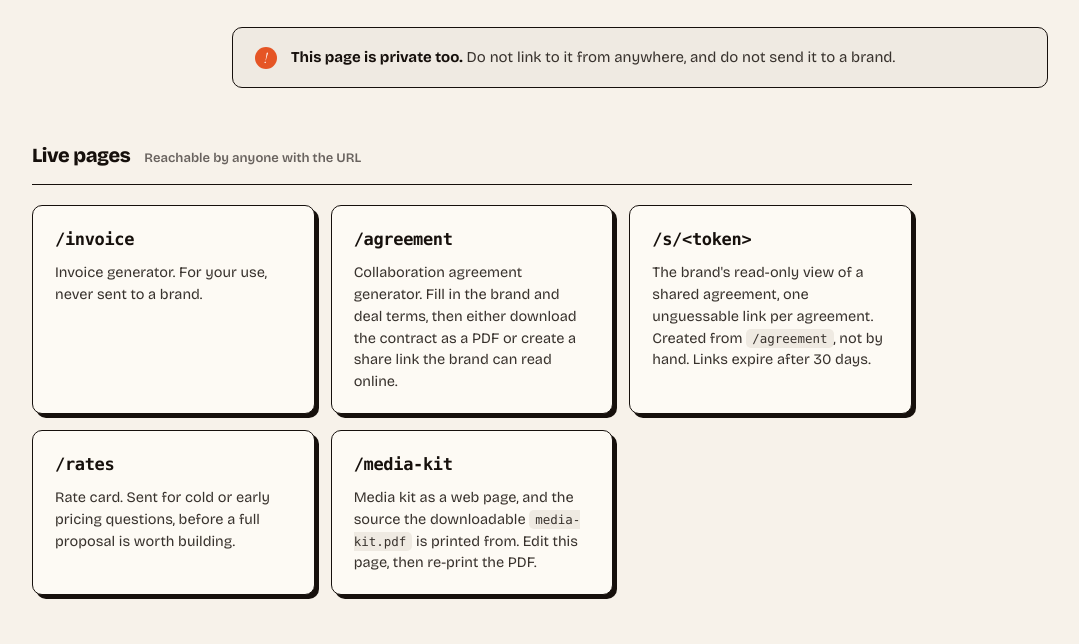
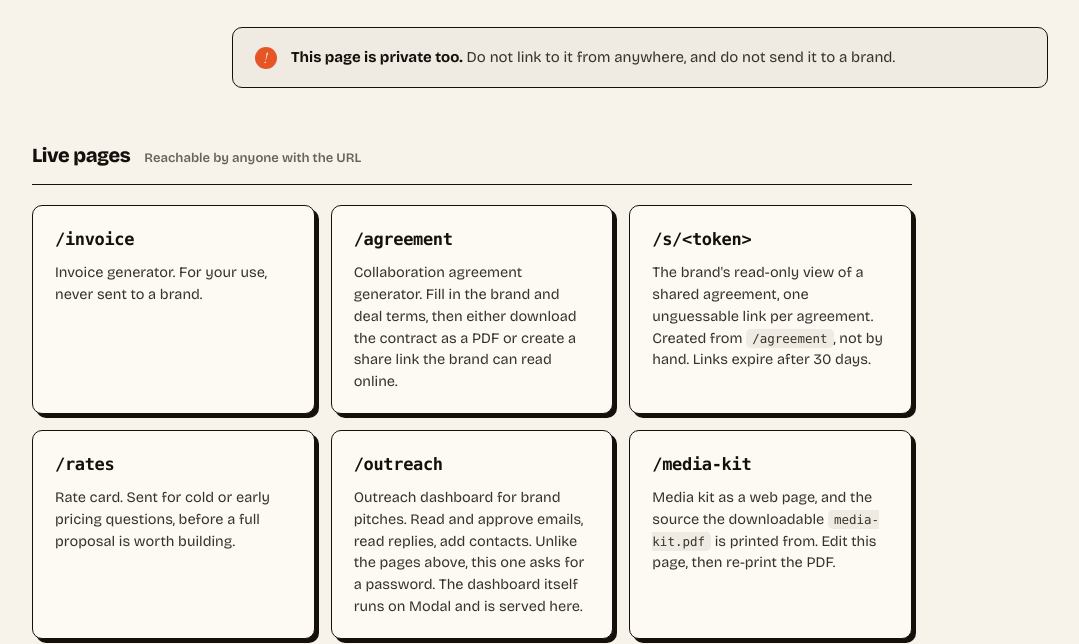
Before and after one commit to Kunwar1417/ecomjet-portfolio, a website: page private.html in a window 1280 px wide. Shown: the part 273-917 px from the top of the page, without its empty margins (0-1079 px from the left). Drawn offline with nearby package versions, Linux system fonts and the light colour scheme.

Commit message:
Serve the outreach dashboard at /outreach
vercel.json proxies /outreach/* to the dashboard on Modal and redirects
/outreach to /outreach/ so its relative asset paths resolve. It is noindex
by header and robots.txt, and listed on the private index. The dashboard
asks for its own password.

Co-Authored-By: Claude Opus 5 <noreply@anthropic.com>

```diff
--- a/private.html
+++ b/private.html
@@ -152,6 +152,12 @@ a.p-card--warn:hover { box-shadow: 7px 7px 0 0 var(--orange); }
         </div>
         <p class="p-card__what">Rate card. Sent for cold or early pricing questions, before a full proposal is worth building.</p>
       </a>
+      <a class="p-card" href="/outreach/">
+        <div class="p-card__top">
+          <span class="p-card__link">/outreach</span>
+        </div>
+        <p class="p-card__what">Outreach dashboard for brand pitches. Read and approve emails, read replies, add contacts. Unlike the pages above, this one asks for a password. The dashboard itself runs on Modal and is served here.</p>
+      </a>
       <a class="p-card" href="/media-kit">
         <div class="p-card__top">
           <span class="p-card__link">/media-kit</span>
--- a/robots.txt
+++ b/robots.txt
@@ -15,5 +15,6 @@ Disallow: /private
 Disallow: /private.html
 Disallow: /proposal-
 Disallow: /proposals-pdf/
+Disallow: /outreach
 
 Sitemap: https://theecomjet.com/sitemap.xml
```
Also changed, not shown: CLAUDE.md (+1 -0 lines), vercel.json.
